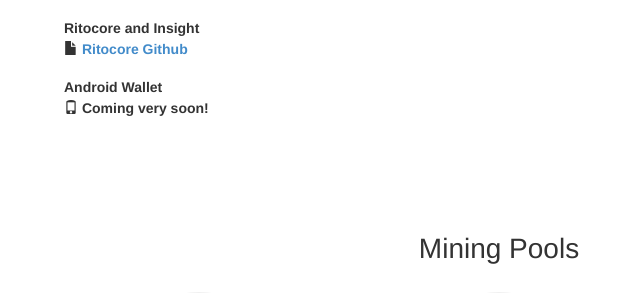
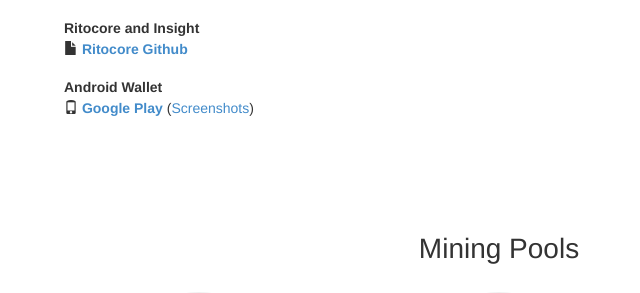
Before and after one commit to jaspr300/Ritocoin.org, a PHP site: page / in a window 1280 px wide. Shown: the part 3203-3496 px from the top of the page, without its empty margins (141-781 px from the left). Run offline with PHP 8.4, Linux system fonts and the light colour scheme.

Commit message:
Android wallet

```diff
--- a/index.php
+++ b/index.php
@@ -197,7 +197,8 @@ The developer fund is a key component of fostering a development-oriented commun
         <p class="col-md-12 col-sm-12">
           <strong>Android Wallet</strong><br>
             <span class="glyphicon glyphicon-phone"></span>
-            <B>Coming very soon!</B>
+            <B><a href="https://play.google.com/store/apps/details?id=org.ritocoin.aw">Google Play</a></B>
+            (<a href="/img/android/">Screenshots</a>)
         </p>
       </div>
     </div>
```
Also changed, not shown: img/android/Screenshot_20190313-112422.png (added), img/android/Screenshot_20190313-112446.png (added), img/android/Screenshot_20190313-112457.png (added), img/android/Screenshot_20190313-112658.png (added), img/android/Screenshot_20190313-112714.png (added), img/android/Screenshot_20190313-112729.png (added), img/android/Screenshot_20190313-112737.png (added), img/android/Screenshot_20190313-112933.png (added), img/android/Screenshot_20190313-113046.png (added), img/android/Screenshot_20190313-113141.png (added), img/android/Screenshot_20190313-114614.png (added), img/android/Screenshot_20190313-114635.png (added), img/android/Screenshot_20190313-114715.png (added).
